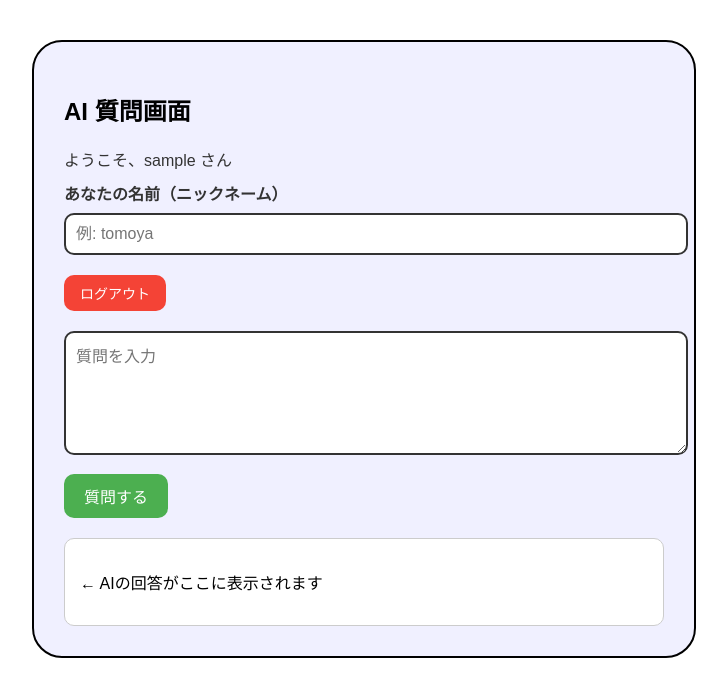
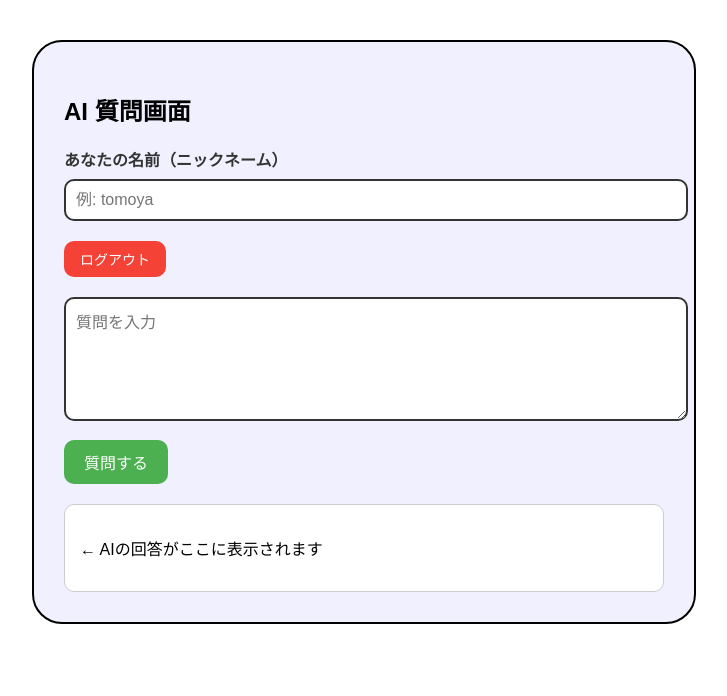
Before and after one commit to ChifuneTomoya/chifunetomoya, a React (Create React App) app in the folder frontend/: page /home in a window 1280 px wide. Shown: the top 696 px of the page, without its empty margins (276-1003 px from the left). Built offline with nearby package versions, Linux system fonts and the light colour scheme; sample sign-in values are in the browser's storage.

Commit message:
Trigger workflow

```diff
--- a/frontend/src/Home.jsx
+++ b/frontend/src/Home.jsx
@@ -31,7 +31,7 @@ export default function Home({ auth }) {
           'Content-Type': 'application/json',
           'Authorization': `Basic ${credentials}`,
         },
-        body: JSON.stringify({ question,nickname })
+        body: JSON.stringify({ question, nickname })  // ← nicknameも送る
       });
 
       const data = await res.json();
@@ -47,7 +47,6 @@ export default function Home({ auth }) {
     }
   };
 
-  // 🔴 ログアウト処理
   const handleLogout = () => {
     localStorage.removeItem('auth');
     navigate('/');
@@ -56,11 +55,8 @@ export default function Home({ auth }) {
   return (
     <div style={styles.container}>
       <h2>AI 質問画面</h2>
-      <p style={styles.welcome}>
-        {auth?.username ? `ようこそ、${auth.username} さん` : 'ユーザー情報がありません'}
-      </p>
 
-      {/* 🔽 名前の入力欄 */}
+      {/* ニックネーム入力 */}
       <div style={styles.inputGroup}>
         <label style={styles.label}>あなたの名前（ニックネーム）</label>
         <input
@@ -88,8 +84,8 @@ export default function Home({ auth }) {
       <div style={styles.responseBox}>
         {response ? (
           <p>
-            <strong>{nickname} さんの質問:</strong>「{question}」<br />
-            <strong>AIの回答:</strong>「{response}」
+            <strong>{nickname} さんの質問:</strong> {question}<br />
+            <strong>回答:</strong> {response}
           </p>
         ) : (
           <p>← AIの回答がここに表示されます</p>
@@ -109,11 +105,6 @@ const styles = {
     borderRadius: '30px',
     fontFamily: 'sans-serif',
     backgroundColor: '#f0f0ff',
-  },
-  welcome: {
-    fontSize: '16px',
-    marginBottom: '10px',
-    color: '#333',
   },
   inputGroup: {
     marginBottom: '20px',
```
Also changed, not shown: 1 other file (tests, documents, lock files or other folders).
